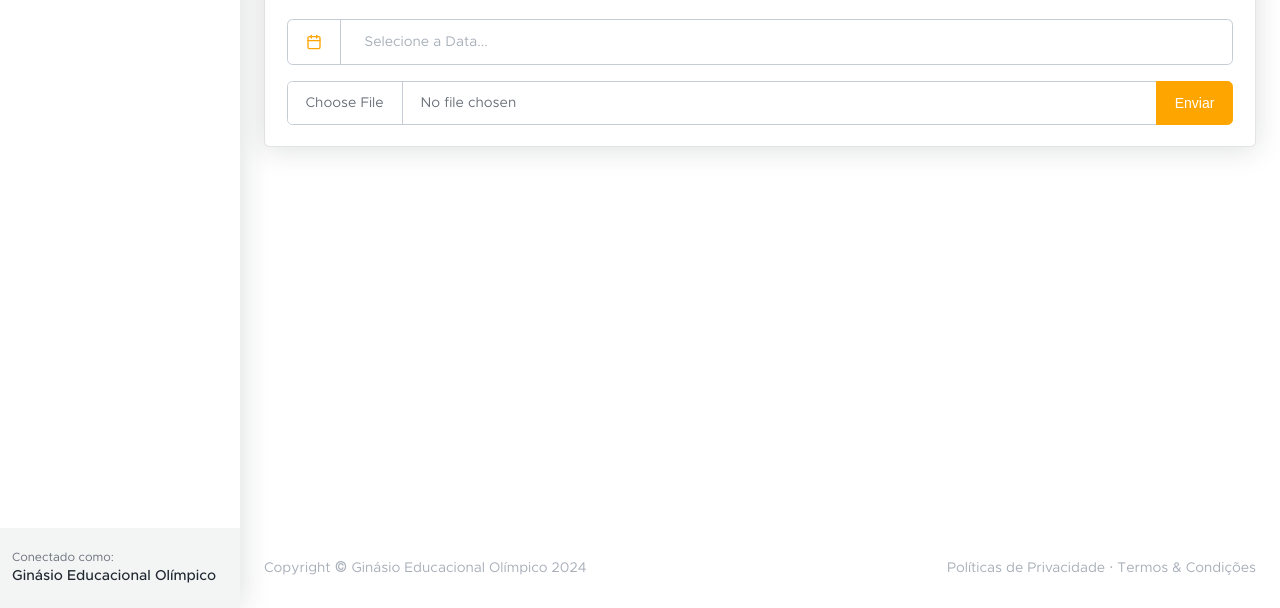
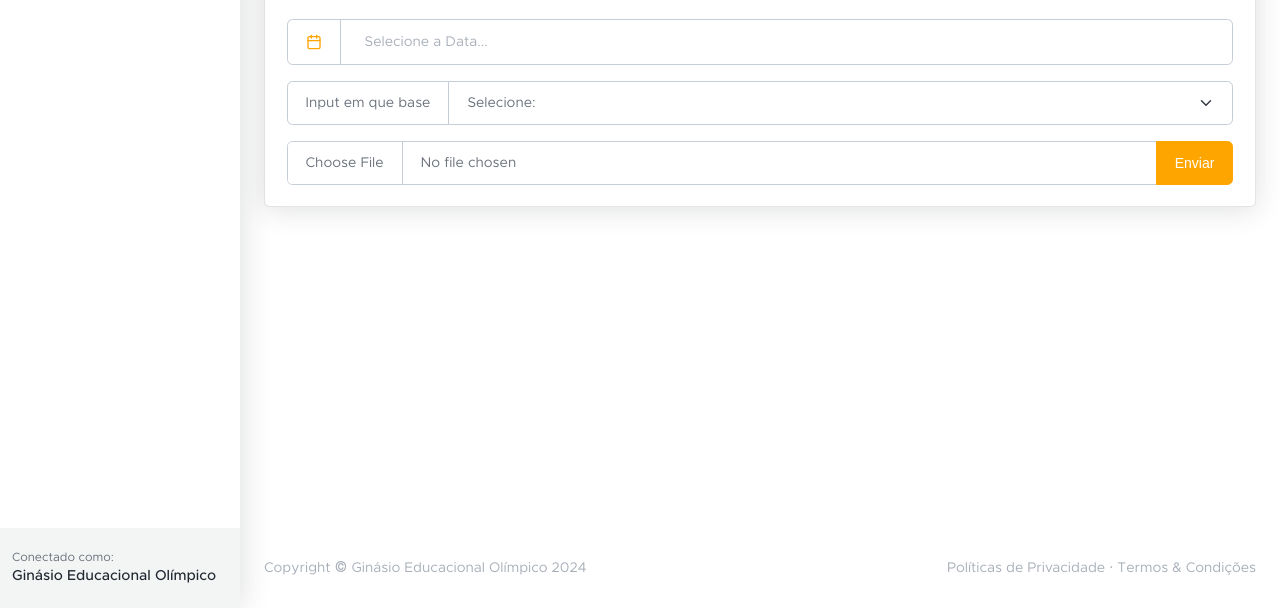
Before and after one commit to zJunioJz/Projeto-Python---Big-Data, a plain HTML site: page dist/Painel.html in a window 1280 px wide. Shown: the part 192-800 px from the top of the page. Drawn offline with nearby package versions, Linux system fonts and the light colour scheme; a script that the page names is missing.

Commit message:
Retorno do select option no painel

```diff
--- a/dist/Painel.html
+++ b/dist/Painel.html
@@ -156,8 +156,20 @@
                                     <div class="input-group mb-3">
                                         <span class="input-group-text"><i class="text-primary"
                                                 data-feather="calendar"></i></span>
-                                        <input class="form-control ps-4 pointer" id="litepickerRangePlugin"
-                                            placeholder="Selecione a Data..." />
+                                        <input class="form-control ps-4 pointer" id="litepickerRangePlugin"placeholder="Selecione a Data..." />
+                                    </div>
+                                    <div class="input-group mb-3">
+                                    <label class="input-group-text">Input em que base</label>
+                                    <select class="form-select" aria-label="Default select example">
+                                        <option value="" selected="">Selecione:</option>
+                                          <!-- <optgroup label="MDU">
+                                              <option value="rpa_mdu_preventiva_base_input">Dados Cadastrais</option>
+                                          </optgroup> -->
+                                          <option value="rpa_mdu_preventiva_base_input">Dados Cadastrais</option>
+                                          <option value="rpa_mdu_preventiva_base_input">Medidas antropométricas</option>
+                                          <option value="rpa_mdu_preventiva_base_input">Aptidão Física</option>
+                                          <option value="rpa_mdu_preventiva_base_input">Aptidão Física 2</option>
+                                      </select>
                                     </div>
                                     <div class="input-group">
                                         <input type="file" class="form-control" id="inputGroupFile04"
```
